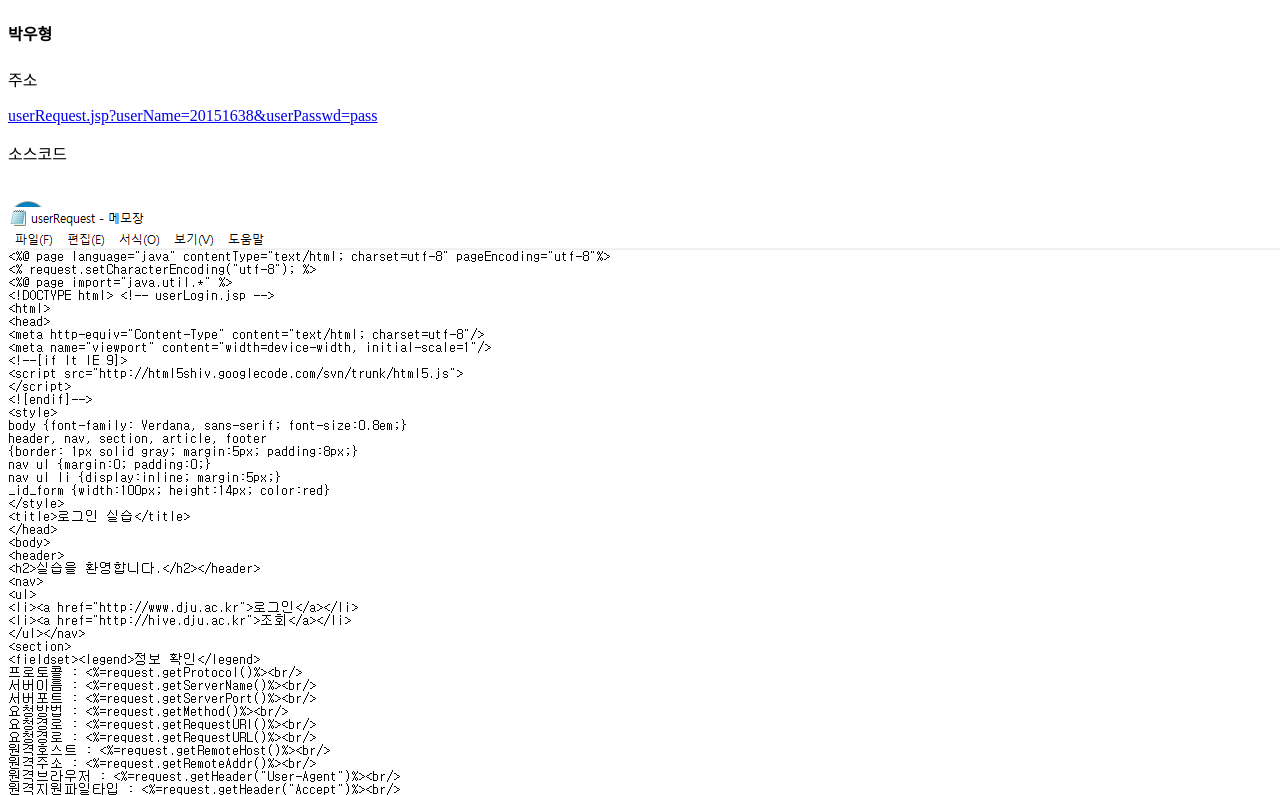
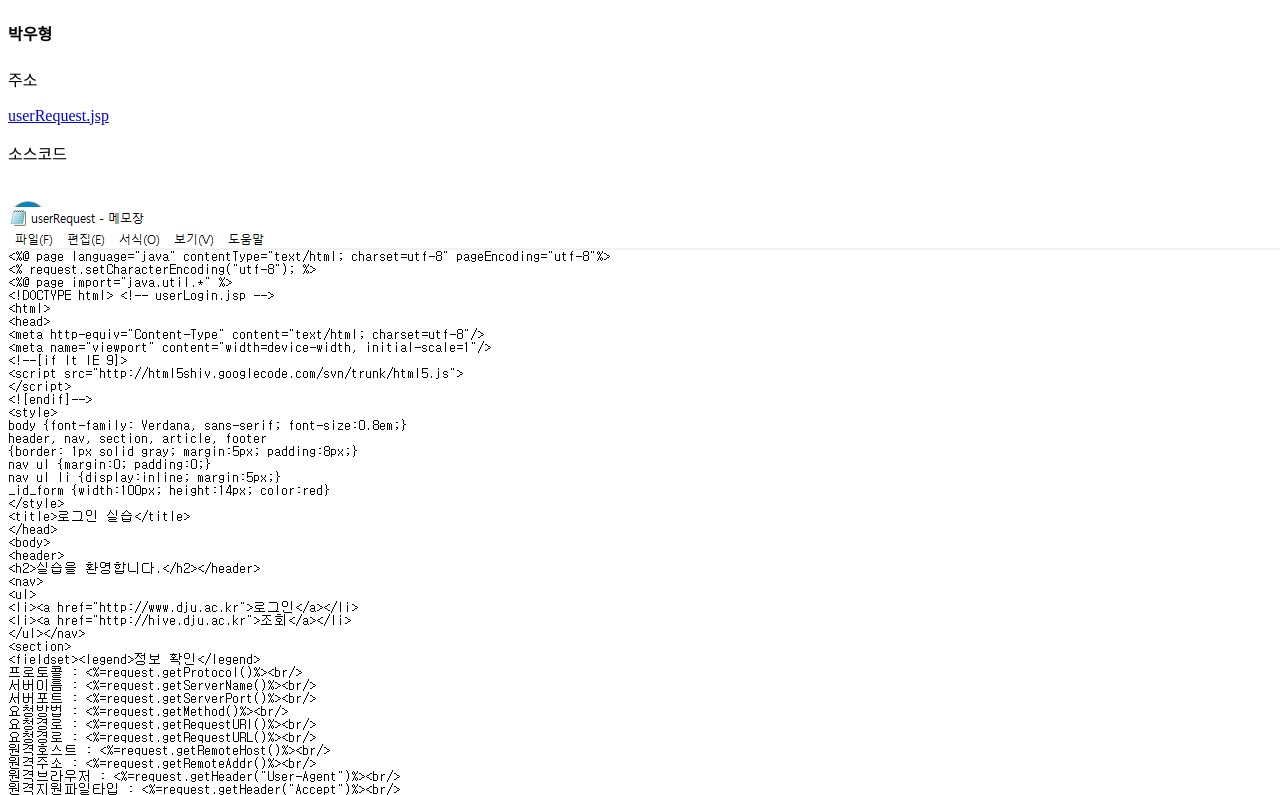
Before and after one commit to qqqa4337/qqqa4337.github.io, a plain HTML site: page homework14.html in a window 1280 px wide. Shown: the top 795 px of the page. Drawn offline with nearby package versions, Linux system fonts and the light colour scheme.

Commit message:
Update homework14.html

```diff
--- a/homework14.html
+++ b/homework14.html
@@ -10,7 +10,7 @@
 <body><header></header><section>
   <h4>박우형</h4>
   <p>주소</p>
-  <a href="http://203.237.142.245/~s20151638/week4/userRequest.jsp" target="_blank">userRequest.jsp?userName=20151638&userPasswd=pass</a>
+  <a href="http://203.237.142.245/~s20151638/week4/userRequest.jsp?userName=20151638&userPasswd=pass" target="_blank">userRequest.jsp</a>
   <p>소스코드</p>
   <picture>
     <source media="(min-width:768px)"srcset="https://qqqa4337.github.io/week4실습소스4.png"/>
```
